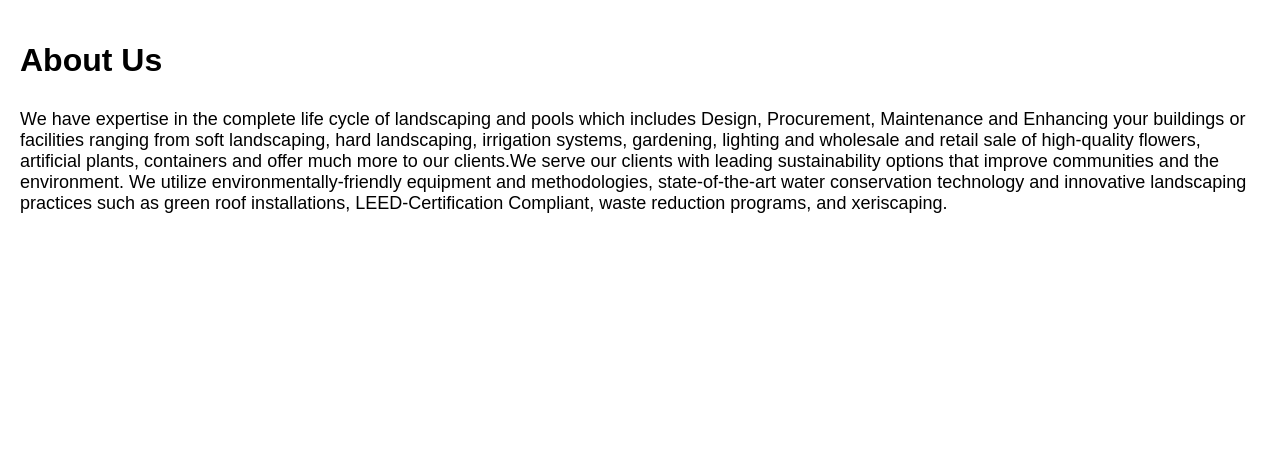
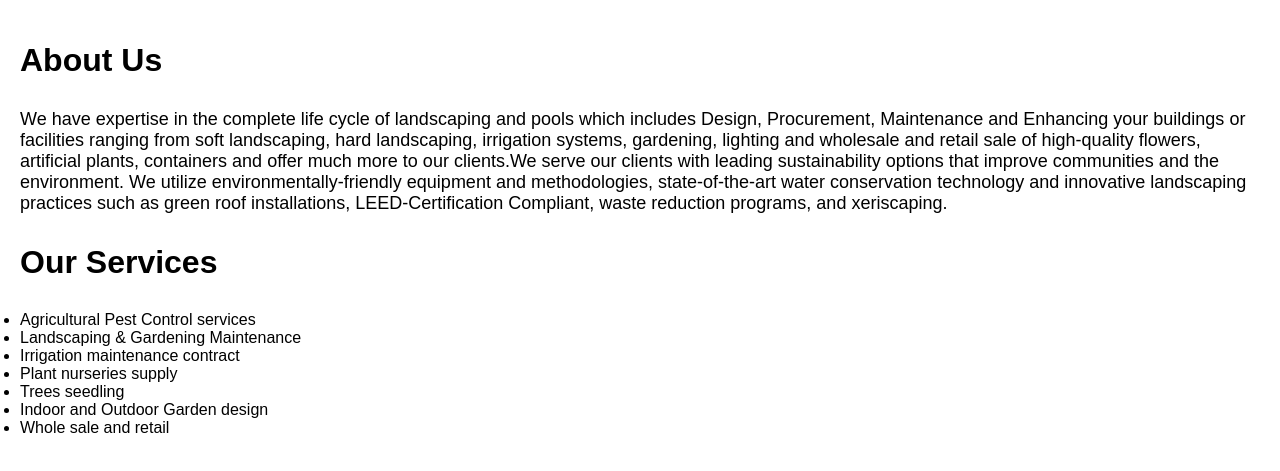
Before and after one commit to fadelBayloun/assignment-se-1, a plain HTML site: page index.html in a window 1280 px wide. Shown: the part 189-660 px from the top of the page. Drawn offline with Linux system fonts and the light colour scheme.

Commit message:
Adding the Services Section Structure

```diff
--- a/index.html
+++ b/index.html
@@ -23,6 +23,7 @@
 
     <!-- Main -->
     <main>
+      <!-- I used id here for anchor tag in navbar and not for style! -->
       <section id="about">
         <h2>About Us</h2>
         <p>
@@ -40,6 +41,19 @@
           xeriscaping.
         </p>
       </section>
+
+      <section id="services">
+        <h2>Our Services</h2>
+        <ul>
+          <li>Agricultural Pest Control services</li>
+          <li>Landscaping & Gardening Maintenance</li>
+          <li>Irrigation maintenance contract</li>
+          <li>Plant nurseries supply</li>
+          <li>Trees seedling</li>
+          <li>Indoor and Outdoor Garden design</li>
+          <li>Whole sale and retail</li>
+        </ul>
+      </section>
     </main>
   </body>
 </html>
```
